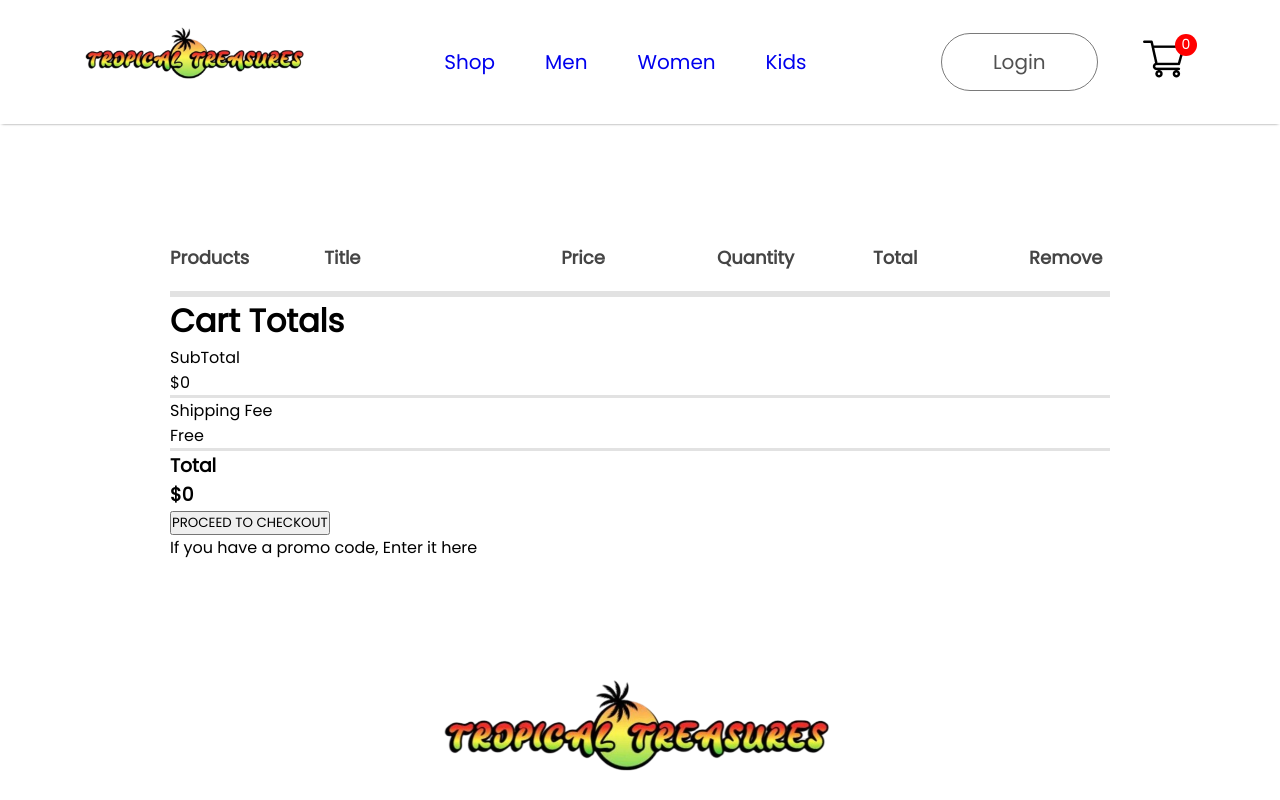
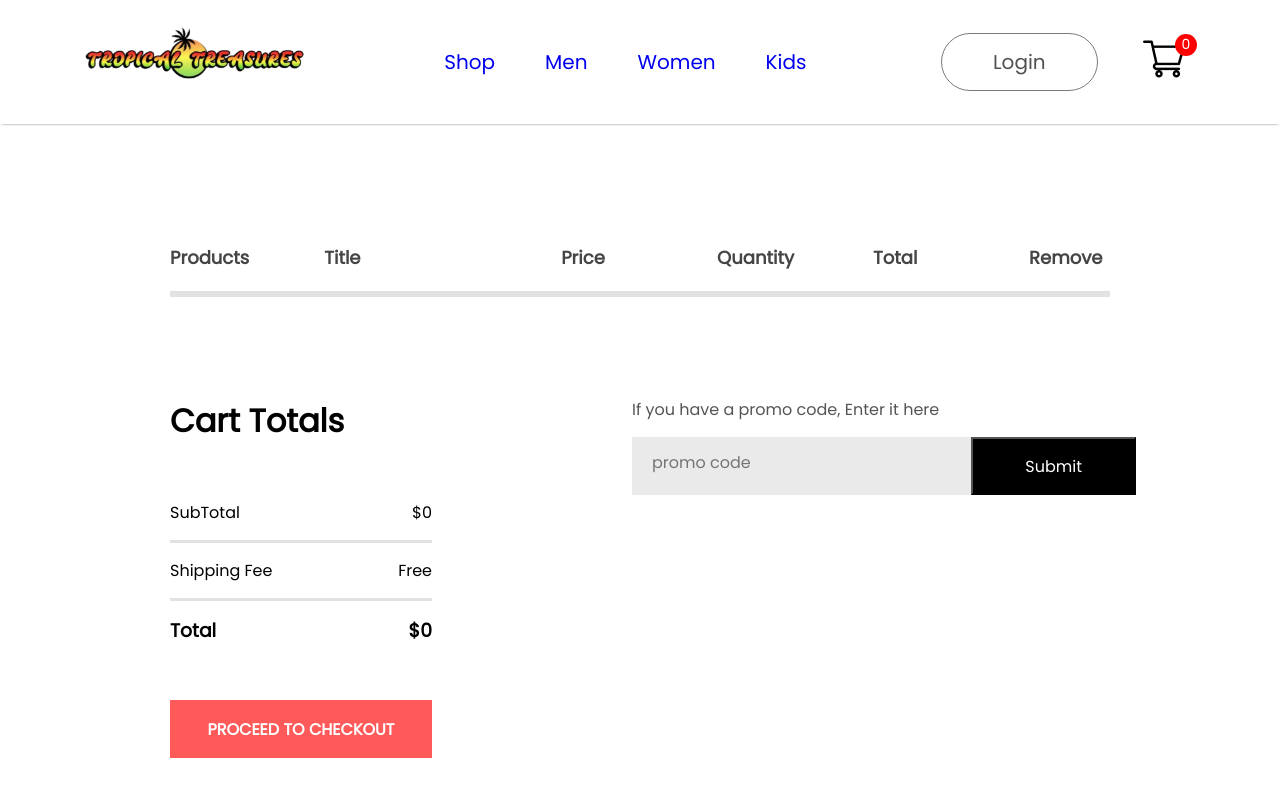
Before and after one commit to Aqueous20/Tropical-Treasures, a React (Create React App) app in the folder tropicaltreasures/: page /cart in a window 1280 px wide. Shown: the top 800 px of the page. Built offline with nearby package versions, Linux system fonts and the light colour scheme.

Commit message:
cartitems component
completed the cart items component
html structure was added and styled
added more logic functions to the shop context to get the total of all items and show the number of cart items as well as other minor fixes

```diff
--- a/tropicaltreasures/src/components/CartItems/CartItems.css
+++ b/tropicaltreasures/src/components/CartItems/CartItems.css
@@ -1,14 +1,14 @@
-.cart_items{
+.cart_items {
   margin: 100px 170px;
 }
 
-.cart_items hr{
+.cart_items hr {
   height: 3px;
   background: #e2e2e2;
   border: 0;
 }
 
-.cart_items-format-main{
+.cart_items-format-main {
   display: grid;
   grid-template-columns: 0.5fr 2fr 1fr 1fr 1fr 1fr;
   align-items: center;
@@ -19,24 +19,92 @@
   font-weight: 600;
 }
 
-.cart_items-format{
+.cart_items-format {
   font-size: 17px;
   font-weight: 500;
 }
 
-.cart_icon-product-icon{
+.cart_icon-product-icon {
   height: 62px;
 }
 
-.cart_items-remove-icon{
+.cart_items-remove-icon {
   width: 15px;
   margin: 0px 40px;
   cursor: pointer;
 }
 
-.cart_items-quantity{
+.cart_items-quantity {
   width: 64px;
   height: 50px;
   border: 2px solid #ebebeb;
   background: #ffffff;
 }
+
+.cart_items-down {
+  display: flex;
+  margin: 100px 0px;
+}
+
+.cart_items-total {
+  flex: 1;
+  display: flex;
+  flex-direction: column;
+  margin-right: 200px;
+  gap: 40px;
+}
+
+.cart_items-total-items {
+  display: flex;
+  justify-content: space-between;
+  padding: 15px 0px;
+}
+
+.cart_items-total button {
+  width: 262px;
+  height: 58px;
+  outline: none;
+  border: none;
+  background: #ff5a5a;
+  color: #ffffff;
+  font-size: 16px;
+  font-weight: 600;
+  cursor: pointer;
+}
+
+.cart_items-promocode {
+  flex: 1;
+  font-size: 16px;
+  font-weight: 500;
+}
+
+.cart_items-promocode p {
+  color: #555555;
+}
+
+.cart_items-promobox {
+  display: flex;
+  width: 504px;
+  margin-top: 15px;
+  padding-left: 20px;
+  height: 58px;
+  background: #eaeaea;
+}
+
+.cart_items-promobox input {
+  border: none;
+  outline: none;
+  background: transparent;
+  font-size: 16px;
+  width: 330px;
+  height: 50px;
+}
+
+.cart_items-promobox button {
+  width: 170px;
+  height: 58px;
+  font-size: 16px;
+  background: black;
+  color: #ffffff;
+  cursor: pointer;
+}
--- a/tropicaltreasures/src/components/CartItems/CartItems.jsx
+++ b/tropicaltreasures/src/components/CartItems/CartItems.jsx
@@ -4,7 +4,8 @@ import { ShopContext } from "../../context/ShopContext";
 import remove_icon from "../assets/cart_cross_icon.png";
 
 export const CartItems = () => {
-  const { allproducts, cartItems, removeFromCart } = useContext(ShopContext);
+  const { allproducts, cartItems, removeFromCart, getTotalCartValue } =
+    useContext(ShopContext);
 
   return (
     <div className="cart_items">
@@ -54,7 +55,7 @@ export const CartItems = () => {
           <div>
             <div className="cart_items-total-items">
               <p>SubTotal</p>
-              <p>${0}</p>
+              <p>${getTotalCartValue()}</p>
             </div>
             <hr />
             <div className="cart_items-total-items">
@@ -64,16 +65,17 @@ export const CartItems = () => {
             <hr />
             <div className="cart_items-total-items">
               <h3>Total</h3>
-              <h3>${0}</h3>
+              <h3>${getTotalCartValue()}</h3>
             </div>
           </div>
           <button>PROCEED TO CHECKOUT</button>
         </div>
         <div className="cart_items-promocode">
-            <p>If you have a promo code, Enter it here</p>
-            <div className="cart_items-promobox">
-
-            </div>
+          <p>If you have a promo code, Enter it here</p>
+          <div className="cart_items-promobox">
+            <input type="text" placeholder="promo code" />
+            <button>Submit</button>
+          </div>
         </div>
       </div>
     </div>
--- a/tropicaltreasures/src/components/NavBar/NavBar.jsx
+++ b/tropicaltreasures/src/components/NavBar/NavBar.jsx
@@ -1,11 +1,13 @@
-import React, { useState } from "react";
+import React, { useContext, useState } from "react";
 import "./NavBar.css";
 import TT from "../assets/TT.png";
 import cart_icon from "../assets/cart_icon.png";
 import { Link } from "react-router-dom";
+import { ShopContext } from "../../context/ShopContext";
 
 export const NavBar = () => {
   const [menu, setmenu] = useState("Shop");
+  const { getTotalCartItems } = useContext(ShopContext);
   return (
     <div className="navbar">
       <div className="nav_logo">
@@ -60,7 +62,7 @@ export const NavBar = () => {
         <Link to="/cart" className="menu_link">
           <img src={cart_icon} alt="binge sake" />
         </Link>
-        <div className="nav_cart-count">0</div>
+        <div className="nav_cart-count">{getTotalCartItems()}</div>
       </ul>
     </div>
   );
--- a/tropicaltreasures/src/components/assets/all_product.js
+++ b/tropicaltreasures/src/components/assets/all_product.js
@@ -35,7 +35,7 @@ import p34_img from "./product_34.png";
 import p35_img from "./product_35.png";
 import p36_img from "./product_36.png";
 
-let all_product = [
+let allproducts = [
   {
     id: 1,
     name: "Striped Flutter Sleeve Overlap Collar Peplum Hem Blouse",
@@ -326,4 +326,4 @@ let all_product = [
   },
 ];
 
-export default all_product;
+export default allproducts;
--- a/tropicaltreasures/src/context/ShopContext.jsx
+++ b/tropicaltreasures/src/context/ShopContext.jsx
@@ -2,7 +2,6 @@ import React, { createContext, useState } from "react";
 import allproducts from "../components/assets/all_product.js";
 
 export const ShopContext = createContext(null);
-
 
 const getDefaultCart = () => {
   let cart = {};
@@ -12,20 +11,46 @@ const getDefaultCart = () => {
   return cart;
 };
 
-
 const ShopContextProvider = (props) => {
   const [cartItems, setCartItems] = useState(getDefaultCart());
 
+  const addToCart = (itemId) => {
+    setCartItems((prev) => ({ ...prev, [itemId]: prev[itemId] + 1 }));
+    console.log(cartItems);
+  };
+  const removeFromCart = (itemId) => {
+    setCartItems((prev) => ({ ...prev, [itemId]: prev[itemId] - 1 }));
+  };
+  const getTotalCartValue = () => {
+    let totalValue = 0;
+    for (const item in cartItems) {
+      if (cartItems[item] > 0) {
+        let itemInfo = allproducts.find(
+          (product) => product.id === Number(item)
+        );
+        totalValue += itemInfo.new_price * cartItems[item];
+      }
+    }
+    return totalValue;
+  };
+  const getTotalCartItems = () => {
+    let totalItems = 0;
+    for (const item in cartItems) {
+      if (cartItems[item] > 0) {
+        totalItems += cartItems[item];
+      }
+    }
+    return totalItems;
+  };
 
-  const addToCart = (itemId) => {
-    setCartItems((prev) => ({...prev,[itemId] : prev[itemId]+1}))
-    console.log(cartItems);
-  }
-  const removeFromCart = (itemId) => {
-    setCartItems((prev) => ({...prev,[itemId] : prev[itemId]-1}))
-  }
-
-  const contextValue = { allproducts, cartItems, addToCart, removeFromCart };
+  const contextValue = {
+    allproducts,
+    cartItems,
+    addToCart,
+    removeFromCart,
+    getTotalCartValue,
+    getTotalCartItems,
+  };
   return (
     <ShopContext.Provider value={contextValue}>
       {props.children}
```
Also changed, not shown: 1 other file (tests, documents, lock files or other folders). Lines whose indentation alone changed are shown as unchanged.
